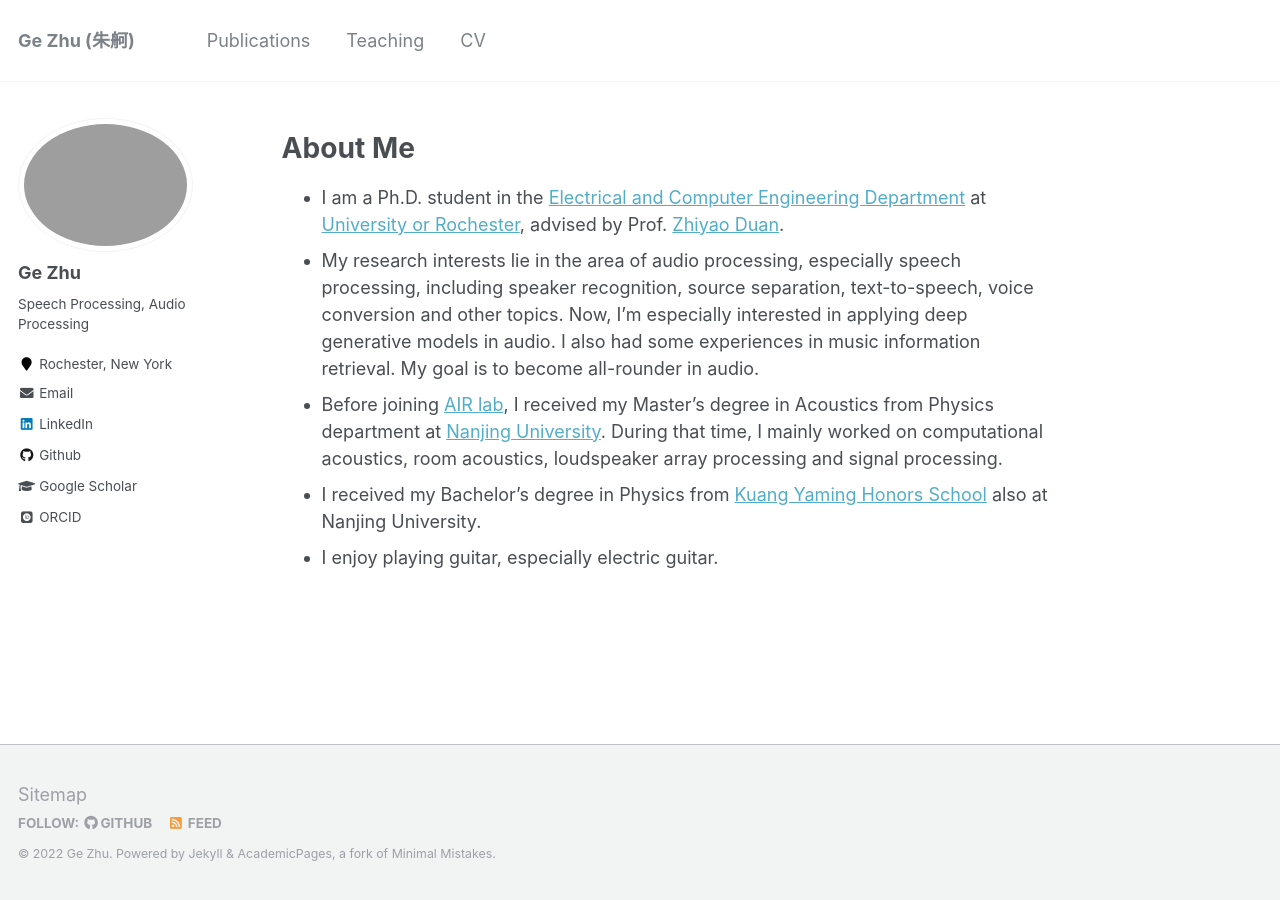
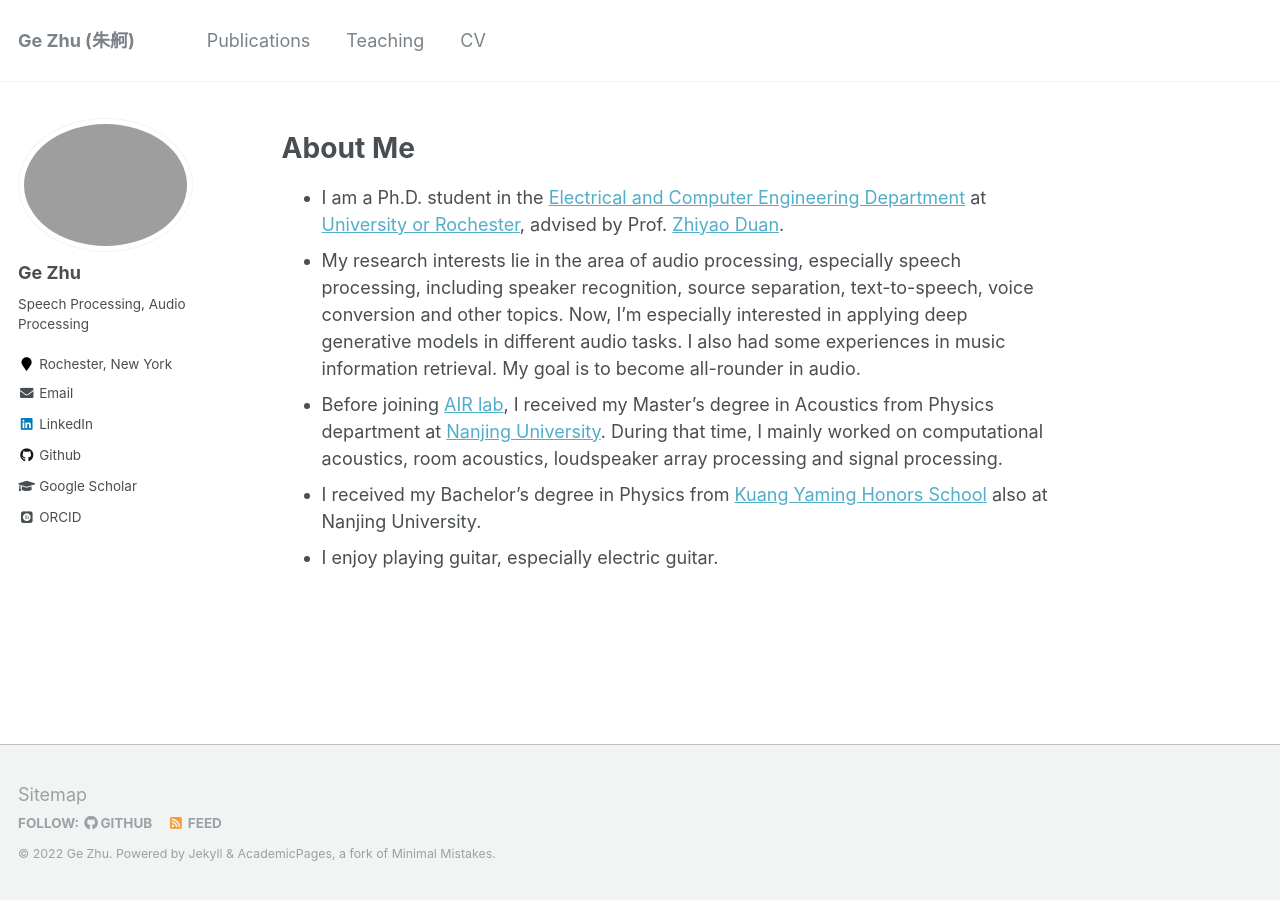
Before and after one commit to gzhu06/gzhu06.github.io, a Jekyll site: the page built from _pages/about.md, in a window 1280 px wide. Built offline with Jekyll 4.4.1, drawn with Linux system fonts in a browser that asks for light colours; some web fonts are replaced.

Commit message:
remove redundancies

```diff
--- a/_pages/about.md
+++ b/_pages/about.md
@@ -10,7 +10,7 @@ redirect_from:
 
 # About Me
 * I am a Ph.D. student in the [Electrical and Computer Engineering Department](http://www.hajim.rochester.edu/ece/) at [University or Rochester](https://rochester.edu/), advised by Prof. [Zhiyao Duan](http://www2.ece.rochester.edu/~zduan/).
-* My research interests lie in the area of audio processing, especially speech processing, including speaker recognition, source separation, text-to-speech, voice conversion and other topics. Now, I'm especially interested in applying deep generative models in audio. I also had some experiences in music information retrieval. My goal is to become all-rounder in audio.
+* My research interests lie in the area of audio processing, especially speech processing, including speaker recognition, source separation, text-to-speech, voice conversion and other topics. Now, I'm especially interested in applying deep generative models in different audio tasks. I also had some experiences in music information retrieval. My goal is to become all-rounder in audio.
 * Before joining [AIR lab](http://www2.ece.rochester.edu/projects/air/index.html), I received my Master's degree in Acoustics from Physics department at [Nanjing University](https://www.nju.edu.cn/en/main.psp). During that time, I mainly worked on computational acoustics, room acoustics, loudspeaker array processing and signal processing.
 * I received my Bachelor’s degree in Physics from [Kuang Yaming Honors School](https://dii.nju.edu.cn/kym_en/) also at Nanjing University.
 * I enjoy playing guitar, especially electric guitar.
```
Also changed, not shown: CONTRIBUTING.md (deleted, +0 -5 lines), 6 other files.
